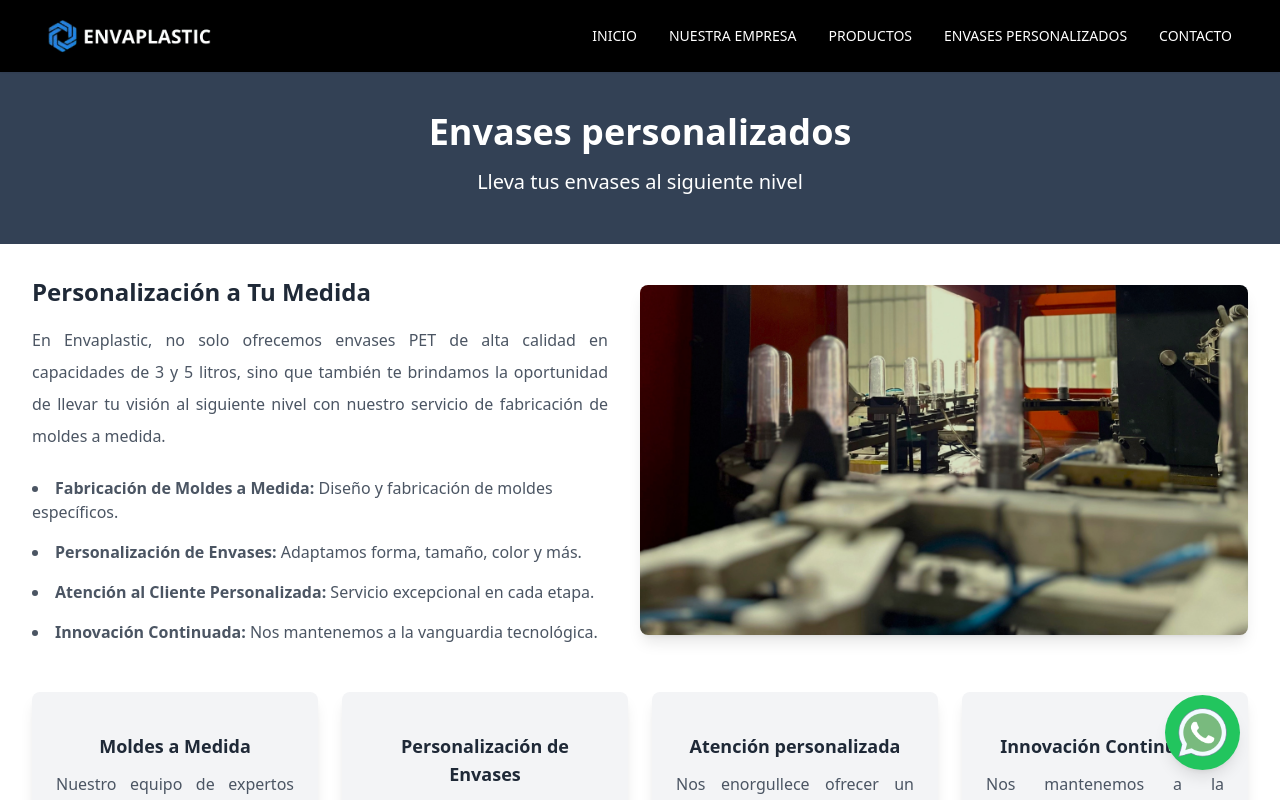
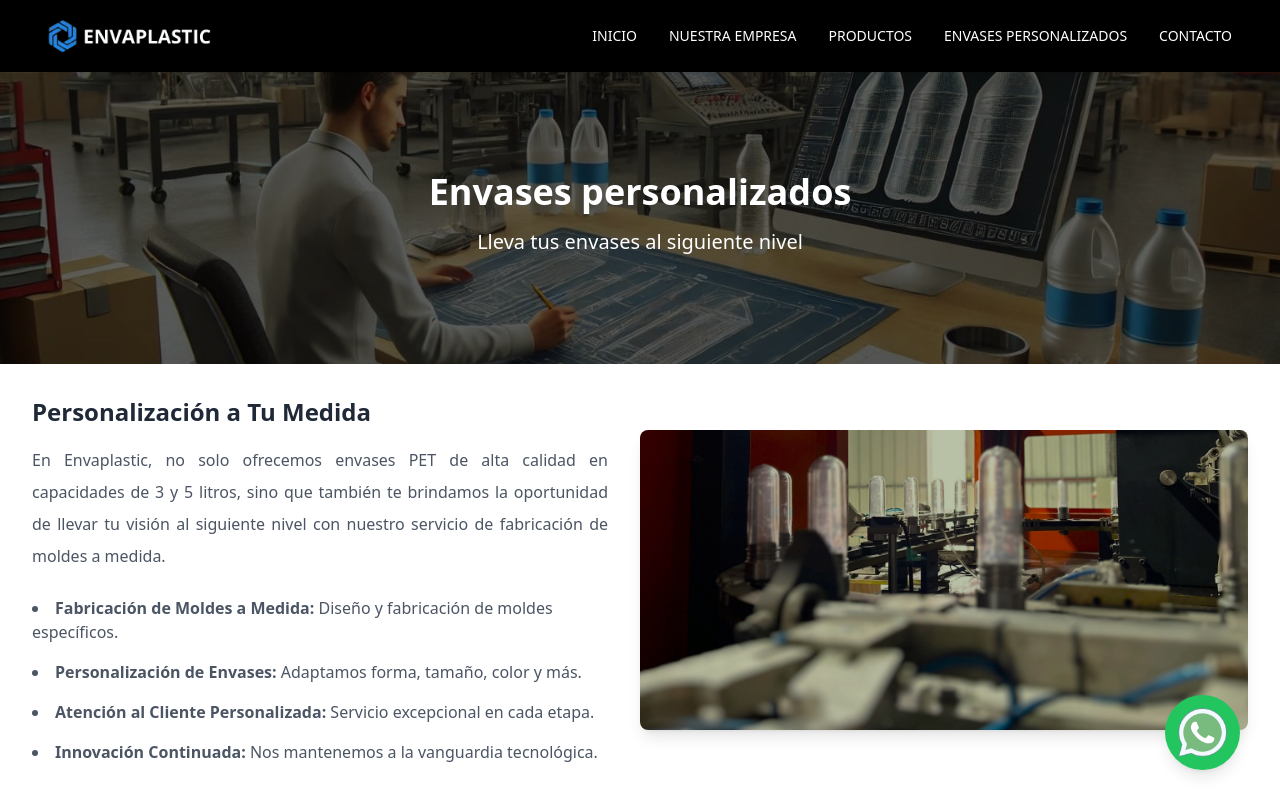
Before and after one commit to lucianohuenuvil/envaplastic, a Next.js app: page /envases-personalizados in a window 1280 px wide. Shown: the top 800 px of the page. Built offline with nearby package versions, Linux system fonts and the light colour scheme.

Commit message:
cambio fondo

```diff
--- a/src/app/envases-personalizados/page.jsx
+++ b/src/app/envases-personalizados/page.jsx
@@ -1,13 +1,17 @@
 export default function EnvasesPersonalizados() {
     return (
-        <section className="mt-16 bg-white">
+        <section className="mt-16 bg-white ">
             {/* Sección superior */}
-            <div className="bg-[#334155] relative overflow-hidden">
-                <div className="container mx-auto px-4 py-12 sm:px-6 lg:px-8 text-center items-center">
+            <div className="relative overflow-hidden h-[300px]">
+    <div className="absolute inset-0 bg-black opacity-50 z-10"></div>
+    <div className="bg-[url('/images/envases-plasticos.jpeg')] bg-cover bg-center h-full relative z-0"></div>
+
+    <div className="container absolute inset-0 mx-auto h-full flex flex-col justify-center px-4 py-12 sm:px-6 lg:px-8 text-center items-center z-20">
         <h1 className="text-4xl font-bold text-white">Envases personalizados</h1>
         <p className="text-xl text-white mt-4">Lleva tus envases al siguiente nivel</p>
     </div>
 </div>
+
 
             <div className="container py-8 mx-auto px-4 sm:px-6 lg:px-8">
                 {/* Sección con imagen y texto */}
@@ -31,9 +35,11 @@ export default function EnvasesPersonalizados() {
     <img
         src="/images/fondo13.jpeg"
         alt="Custom Mold Design"
-                            className="w-full min-h-[300px] max-h-[350px] rounded-lg shadow-lg object-cover"
+        style={{ filter: 'brightness(85%)' }}
+        className="w-full h-auto lg:h-[300px] rounded-lg shadow-lg object-cover"
     />
 </div>
+
                 </div>
 
                 {/* Línea de Procesos Estática con Animación al Pasar el Mouse */}
--- a/src/app/productos/page.jsx
+++ b/src/app/productos/page.jsx
@@ -322,7 +322,6 @@ const products = [
 const ProductosPage = () => {
   return (
     <section>
-
       <div className="bg-[#f1f5f9]">
         {/* Encabezado */}
         <div className="h-[300px] bg-[url('/images/fondo13.jpeg')] bg-cover bg-center relative mt-16">
@@ -339,10 +338,6 @@ const ProductosPage = () => {
             </div>
           </div>
         </div>
-
-
-
-
         {/* Sección de texto */}
         <div className="container  max-w-7xl mx-auto px-4 py-12">
           <div className="grid grid-cols-1 md:grid-cols-2 gap-8">
```
Also changed, not shown: public/images/envases-plasticos.jpeg (added), public/images/productos/botella3.png. Lines whose indentation alone changed are shown as unchanged.
